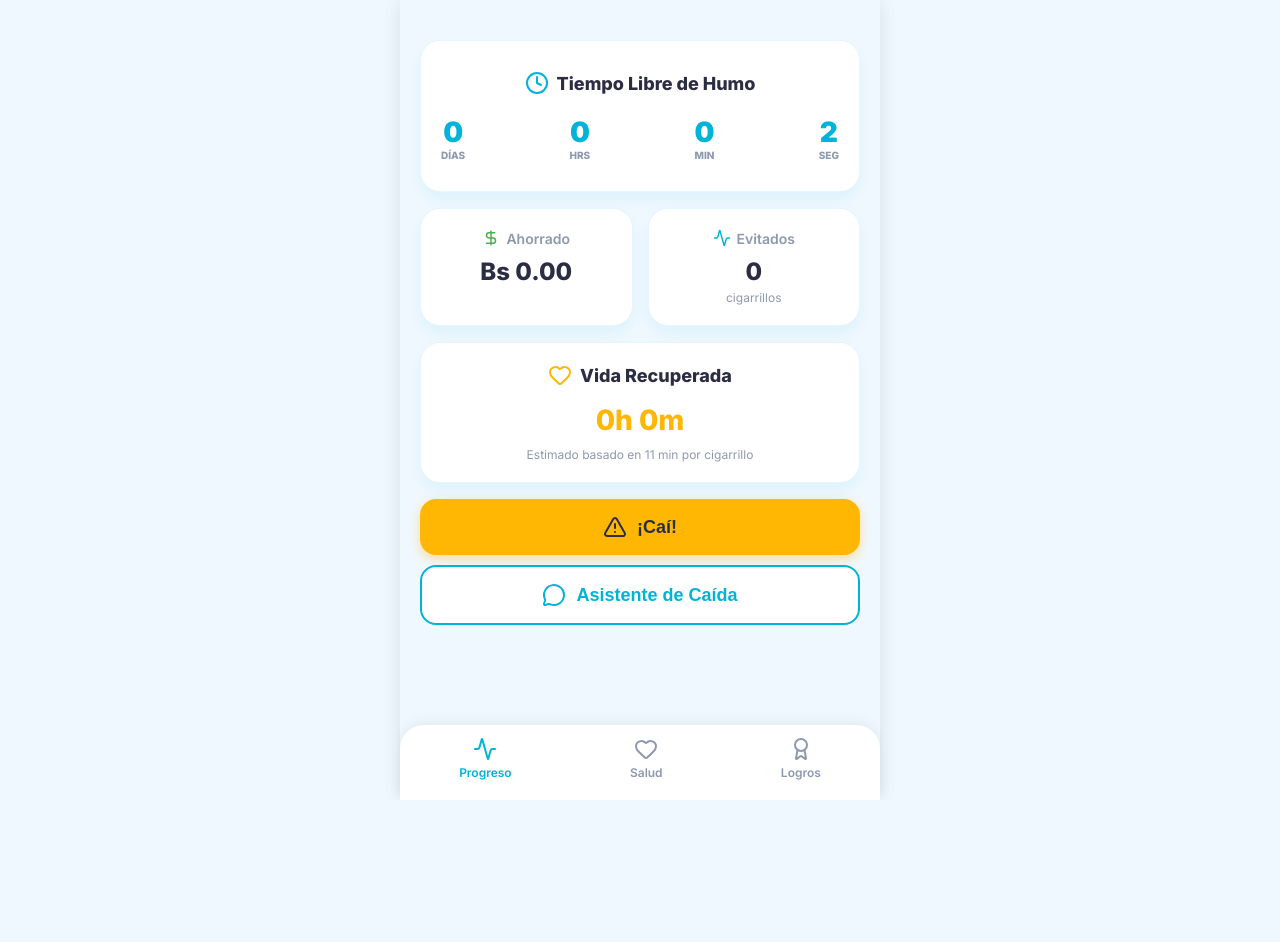
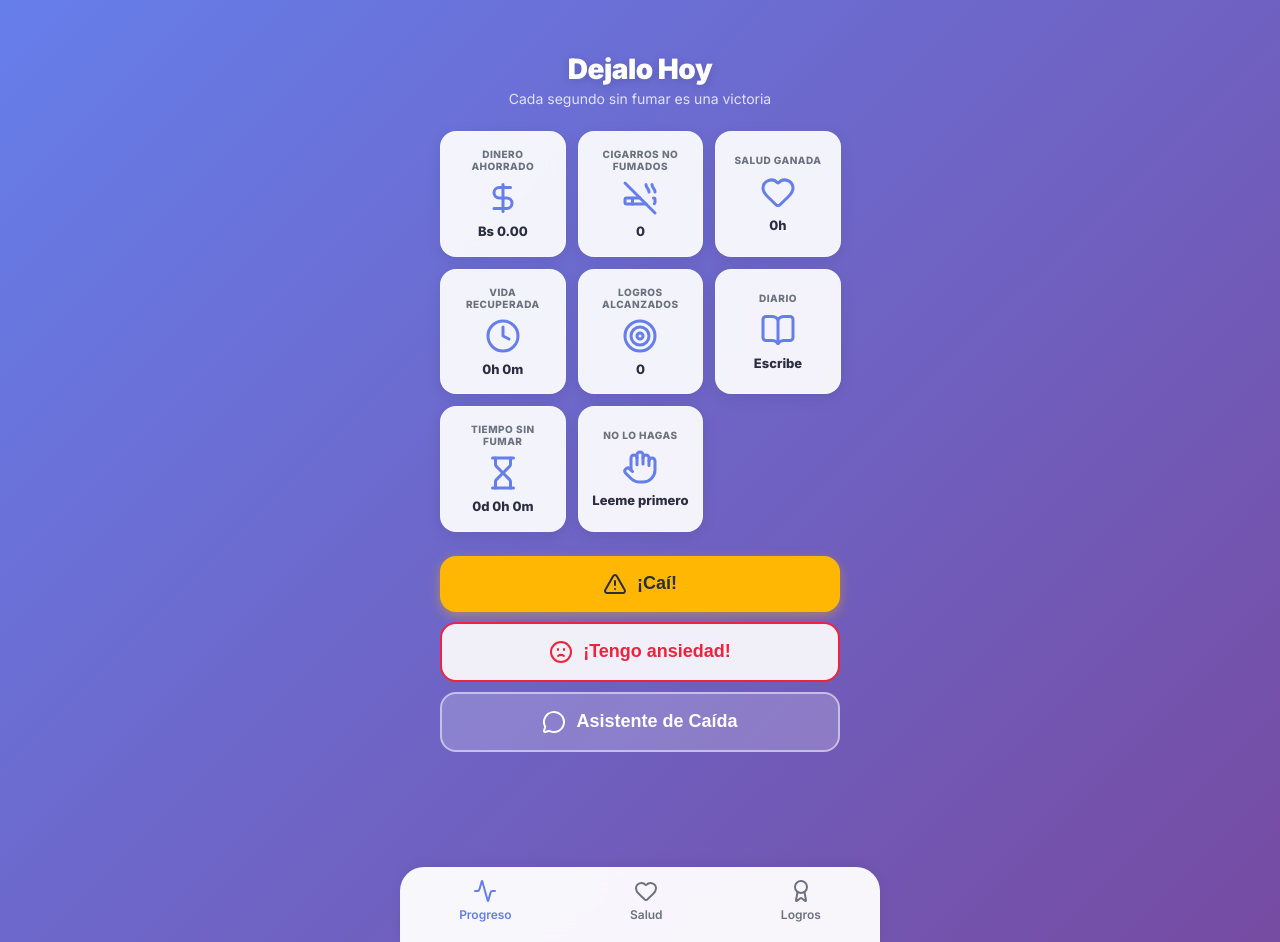
Before and after one commit to jangelbsc-design/dejalohoy, a React (Vite) app: page /#/onboarding in a window 1280 px wide. Both pictures are taken after a click on the button "¡Empezar mi nueva vida!". Before the commit the page ends 800 px from the top, so only its background shows below. Built offline with nearby package versions, Linux system fonts and the light colour scheme.

Commit message:
feat: rediseno completo Dashboard con gradiente, grid de 8 tarjetas, boton ansiedad con 6 consejos avalados, modales Diario y No lo hagas

```diff
--- a/src/index.css
+++ b/src/index.css
@@ -1,13 +1,16 @@
 :root {
-  --primary: #00B4D8;
-  --primary-dark: #0077B6;
-  --background: #F0F8FF;
-  --surface: #FFFFFF;
+  --primary: #667eea;
+  --primary-dark: #5a67d8;
+  --background-start: #667eea;
+  --background-end: #764ba2;
+  --surface: rgba(255, 255, 255, 0.92);
+  --surface-hover: rgba(255, 255, 255, 0.98);
   --text: #2B2D42;
-  --text-secondary: #8D99AE;
+  --text-secondary: #6B7280;
   --success: #4CAF50;
   --danger: #EF233C;
   --warning: #FFB703;
+  --card-shadow: 0 4px 16px rgba(0, 0, 0, 0.08);
 
   --font-family: 'Inter', system-ui, -apple-system, sans-serif;
 }
@@ -19,104 +22,114 @@
 }
 
 body {
-  background-color: var(--background);
+  background: linear-gradient(135deg, #667eea 0%, #764ba2 100%);
+  min-height: 100vh;
   color: var(--text);
   font-family: var(--font-family);
   -webkit-font-smoothing: antialiased;
-  /* Centrar en pantallas grandes para simular celular */
   display: flex;
   justify-content: center;
-  min-height: 100vh;
 }
 
 #root {
   width: 100%;
-  max-width: 480px; /* Tamaño máximo tipo celular */
-  background-color: var(--background);
+  max-width: 480px;
   min-height: 100vh;
   position: relative;
   display: flex;
   flex-direction: column;
-  box-shadow: 0 0 20px rgba(0,0,0,0.05);
 }
 
-/* Scroll oculto pero funcional */
 ::-webkit-scrollbar {
   width: 0px;
   background: transparent;
 }
 
-/* Utilidades generales */
-.page-container {
+/* Dashboard */
+.dashboard {
   flex: 1;
-  padding: 20px;
-  padding-bottom: 90px; /* Espacio para el nav bottom */
+  padding: 32px 20px;
+  padding-bottom: 100px;
   overflow-y: auto;
 }
 
-.title {
+.dash-title {
   font-size: 28px;
-  font-weight: 800;
-  color: var(--primary);
-  margin-bottom: 8px;
+  font-weight: 900;
+  color: white;
+  text-align: center;
+  margin-bottom: 4px;
+  letter-spacing: -0.5px;
+  text-shadow: 0 2px 8px rgba(0, 0, 0, 0.15);
 }
 
-.subtitle {
-  font-size: 16px;
-  color: var(--text-secondary);
+.dash-subtitle {
+  font-size: 14px;
+  color: rgba(255, 255, 255, 0.80);
+  text-align: center;
   margin-bottom: 24px;
-  line-height: 1.4;
+  font-weight: 400;
 }
 
-/* Tarjetas (Glass/Modern) */
-.card {
-  background-color: var(--surface);
-  border-radius: 20px;
-  padding: 20px;
-  margin-bottom: 16px;
-  box-shadow: 0 8px 16px rgba(0, 180, 216, 0.08);
-  border: 1px solid rgba(0, 180, 216, 0.1);
-  transition: transform 0.2s ease;
+.dash-grid {
+  display: grid;
+  grid-template-columns: repeat(3, 1fr);
+  gap: 12px;
+  margin-bottom: 24px;
 }
 
-.card:hover {
-  transform: translateY(-2px);
+.dash-card {
+  background: var(--surface);
+  backdrop-filter: blur(12px);
+  border-radius: 16px;
+  padding: 16px 12px;
+  display: flex;
+  flex-direction: column;
+  align-items: center;
+  justify-content: center;
+  gap: 8px;
+  box-shadow: var(--card-shadow);
+  border: 1px solid rgba(255, 255, 255, 0.3);
+  transition: transform 0.2s ease, box-shadow 0.2s ease;
+  aspect-ratio: 1;
+  text-align: center;
 }
 
-/* Botones */
-.btn-primary {
-  background-color: var(--primary);
-  color: white;
-  border: none;
-  border-radius: 16px;
-  padding: 16px 20px;
-  font-size: 18px;
-  font-weight: bold;
-  cursor: pointer;
-  width: 100%;
-  box-shadow: 0 4px 12px rgba(0, 180, 216, 0.3);
-  transition: background-color 0.2s, transform 0.1s;
+.dash-card:hover {
+  transform: translateY(-2px);
+  box-shadow: 0 6px 24px rgba(0, 0, 0, 0.12);
+  background: var(--surface-hover);
 }
 
-.btn-primary:active {
-  transform: scale(0.98);
-  background-color: var(--primary-dark);
+.dash-card-clickable {
+  cursor: pointer;
 }
 
-.btn-danger {
-  background-color: var(--danger);
-  color: white;
-  border: none;
-  border-radius: 16px;
-  padding: 16px 20px;
-  font-size: 18px;
-  font-weight: bold;
-  cursor: pointer;
-  width: 100%;
-  box-shadow: 0 4px 12px rgba(239, 35, 60, 0.3);
+.dash-label {
+  font-size: 10px;
+  font-weight: 700;
+  color: var(--text-secondary);
+  text-transform: uppercase;
+  letter-spacing: 0.5px;
+  line-height: 1.2;
+}
+
+.dash-icon {
+  color: var(--primary);
+  flex-shrink: 0;
+}
+
+.dash-value {
+  font-size: 13px;
+  font-weight: 800;
+  color: var(--text);
+  line-height: 1.2;
+}
+
+/* Action Buttons */
+.dash-actions {
   display: flex;
-  align-items: center;
-  justify-content: center;
+  flex-direction: column;
   gap: 10px;
 }
 
@@ -143,10 +156,32 @@ body {
   background-color: #e6a500;
 }
 
+.btn-anxiety {
+  background: rgba(255, 255, 255, 0.9);
+  color: var(--danger);
+  border: 2px solid var(--danger);
+  border-radius: 16px;
+  padding: 16px 20px;
+  font-size: 18px;
+  font-weight: bold;
+  cursor: pointer;
+  width: 100%;
+  display: flex;
+  align-items: center;
+  justify-content: center;
+  gap: 10px;
+  transition: background-color 0.2s, transform 0.1s;
+}
+
+.btn-anxiety:active {
+  transform: scale(0.98);
+  background-color: rgba(239, 35, 60, 0.05);
+}
+
 .btn-assistant {
-  background-color: var(--surface);
-  color: var(--primary);
-  border: 2px solid var(--primary);
+  background: rgba(255, 255, 255, 0.2);
+  color: white;
+  border: 2px solid rgba(255, 255, 255, 0.5);
   border-radius: 16px;
   padding: 16px 20px;
   font-size: 18px;
@@ -162,7 +197,7 @@ body {
 
 .btn-assistant:active {
   transform: scale(0.98);
-  background-color: rgba(0, 180, 216, 0.05);
+  background: rgba(255, 255, 255, 0.3);
 }
 
 /* Modal */
@@ -172,7 +207,7 @@ body {
   left: 0;
   width: 100%;
   height: 100%;
-  background-color: rgba(0, 0, 0, 0.5);
+  background-color: rgba(0, 0, 0, 0.55);
   display: flex;
   justify-content: center;
   align-items: center;
@@ -181,7 +216,8 @@ body {
 }
 
 .modal-content {
-  background-color: var(--surface);
+  background: var(--surface);
+  backdrop-filter: blur(16px);
   border-radius: 24px;
   padding: 28px;
   max-width: 440px;
@@ -189,7 +225,8 @@ body {
   max-height: 80vh;
   overflow-y: auto;
   position: relative;
-  box-shadow: 0 20px 60px rgba(0, 0, 0, 0.3);
+  box-shadow: 0 20px 60px rgba(0, 0, 0, 0.25);
+  border: 1px solid rgba(255, 255, 255, 0.3);
 }
 
 .modal-close {
@@ -212,17 +249,151 @@ body {
   background-color: rgba(0, 0, 0, 0.05);
 }
 
-/* Bottom Navigation */
+.modal-title {
+  font-size: 22px;
+  font-weight: 800;
+  color: var(--primary);
+  margin-bottom: 16px;
+  padding-right: 32px;
+}
+
+.modal-body {
+  margin-bottom: 16px;
+  line-height: 1.6;
+  color: var(--text);
+  font-size: 15px;
+}
+
+.modal-list {
+  padding-left: 20px;
+  display: flex;
+  flex-direction: column;
+  gap: 12px;
+  font-size: 14px;
+  line-height: 1.5;
+  color: var(--text);
+}
+
+.modal-quote {
+  margin-top: 16px;
+  font-style: italic;
+  color: var(--text-secondary);
+  font-size: 14px;
+  text-align: center;
+}
+
+/* Diary */
+.diary-textarea {
+  width: 100%;
+  padding: 16px;
+  border-radius: 12px;
+  border: 1px solid rgba(0, 0, 0, 0.1);
+  background: rgba(255, 255, 255, 0.8);
+  font-family: var(--font-family);
+  font-size: 15px;
+  color: var(--text);
+  outline: none;
+  resize: vertical;
+  transition: border-color 0.2s;
+}
+
+.diary-textarea:focus {
+  border-color: var(--primary);
+}
+
+/* Legacy styles (keep for other pages) */
+.page-container {
+  flex: 1;
+  padding: 20px;
+  padding-bottom: 90px;
+  overflow-y: auto;
+}
+
+.title {
+  font-size: 28px;
+  font-weight: 800;
+  color: var(--primary);
+  margin-bottom: 8px;
+}
+
+.subtitle {
+  font-size: 16px;
+  color: var(--text-secondary);
+  margin-bottom: 24px;
+  line-height: 1.4;
+}
+
+.card {
+  background-color: var(--surface);
+  border-radius: 20px;
+  padding: 20px;
+  margin-bottom: 16px;
+  box-shadow: 0 8px 16px rgba(0, 0, 0, 0.06);
+  border: 1px solid rgba(0, 0, 0, 0.06);
+  transition: transform 0.2s ease;
+}
+
+.card:hover {
+  transform: translateY(-2px);
+}
+
+.btn-primary {
+  background: linear-gradient(135deg, #667eea, #764ba2);
+  color: white;
+  border: none;
+  border-radius: 16px;
+  padding: 16px 20px;
+  font-size: 18px;
+  font-weight: bold;
+  cursor: pointer;
+  width: 100%;
+  box-shadow: 0 4px 12px rgba(102, 126, 234, 0.3);
+  transition: transform 0.1s;
+}
+
+.btn-primary:active {
+  transform: scale(0.98);
+}
+
+.input-group {
+  margin-bottom: 20px;
+  display: flex;
+  flex-direction: column;
+  gap: 8px;
+}
+
+.input-group label {
+  font-size: 14px;
+  font-weight: 600;
+  color: var(--text);
+}
+
+.input-group input {
+  padding: 16px;
+  border-radius: 12px;
+  border: 1px solid rgba(0, 0, 0, 0.1);
+  background-color: white;
+  font-size: 16px;
+  color: var(--text);
+  outline: none;
+  transition: border-color 0.2s;
+}
+
+.input-group input:focus {
+  border-color: var(--primary);
+}
+
 .bottom-nav {
   position: absolute;
   bottom: 0;
   left: 0;
   width: 100%;
-  background-color: var(--surface);
+  background: rgba(255, 255, 255, 0.95);
+  backdrop-filter: blur(12px);
   display: flex;
   justify-content: space-around;
   padding: 12px 0 20px 0;
-  box-shadow: 0 -4px 12px rgba(0,0,0,0.05);
+  box-shadow: 0 -4px 12px rgba(0, 0, 0, 0.05);
   border-top-left-radius: 24px;
   border-top-right-radius: 24px;
 }
@@ -242,32 +413,3 @@ body {
 .nav-item.active {
   color: var(--primary);
 }
-
-/* Inputs */
-.input-group {
-  margin-bottom: 20px;
-  display: flex;
-  flex-direction: column;
-  gap: 8px;
-}
-
-.input-group label {
-  font-size: 14px;
-  font-weight: 600;
-  color: var(--text);
-}
-
-.input-group input {
-  padding: 16px;
-  border-radius: 12px;
-  border: 1px solid rgba(0, 180, 216, 0.2);
-  background-color: var(--surface);
-  font-size: 16px;
-  color: var(--text);
-  outline: none;
-  transition: border-color 0.2s;
-}
-
-.input-group input:focus {
-  border-color: var(--primary);
-}
--- a/src/pages/Dashboard.tsx
+++ b/src/pages/Dashboard.tsx
@@ -1,6 +1,6 @@
 import { useEffect, useState } from 'react';
 import { useStore } from '../store/useStore';
-import { Clock, DollarSign, Activity, Heart, AlertTriangle, MessageCircle, X } from 'lucide-react';
+import { DollarSign, CigaretteOff, Heart, Clock, Target, BookOpen, Hourglass, Hand, AlertTriangle, MessageCircle, Frown, X } from 'lucide-react';
 import {
   calculateFreeTime,
   calculateFreeTimeInDays,
@@ -15,6 +15,10 @@ export default function Dashboard() {
   const profile = useStore((state) => state.profile);
   const resetProfile = useStore((state) => state.resetProfile);
   const [showAssistant, setShowAssistant] = useState(false);
+  const [showAnxiety, setShowAnxiety] = useState(false);
+  const [showDiary, setShowDiary] = useState(false);
+  const [showNoFumes, setShowNoFumes] = useState(false);
+  const [diaryEntry, setDiaryEntry] = useState('');
 
   const [time, setTime] = useState<FreeTime>({ days: 0, hours: 0, minutes: 0, seconds: 0 });
   const [money, setMoney] = useState(0);
@@ -49,86 +53,80 @@ export default function Dashboard() {
     }
   };
 
+  const safeNumber = (val: number | undefined | null): number => val ?? 0;
+
   return (
-    <div style={{ paddingTop: '20px' }}>
+    <div className="dashboard">
 
-      {/* Tarjeta Principal: Tiempo Libre */}
-      <div className="card" style={{ padding: '30px 20px', textAlign: 'center' }}>
-        <div style={{ display: 'flex', alignItems: 'center', justifyContent: 'center', gap: '8px', marginBottom: '16px' }}>
-          <Clock color="var(--primary)" size={24} />
-          <h2 style={{ fontSize: '18px', margin: 0 }}>Tiempo Libre de Humo</h2>
+      <h1 className="dash-title">Dejalo Hoy</h1>
+      <p className="dash-subtitle">Cada segundo sin fumar es una victoria</p>
+
+      <div className="dash-grid">
+        <div className="dash-card">
+          <span className="dash-label">Dinero Ahorrado</span>
+          <DollarSign size={36} className="dash-icon" />
+          <span className="dash-value">Bs {safeNumber(money).toFixed(2)}</span>
         </div>
 
-        <div style={{ display: 'flex', justifyContent: 'space-between', marginTop: '20px' }}>
-          <div style={{ display: 'flex', flexDirection: 'column', alignItems: 'center' }}>
-            <span style={{ fontSize: '28px', fontWeight: '900', color: 'var(--primary)' }}>{time.days}</span>
-            <span style={{ fontSize: '10px', color: 'var(--text-secondary)', fontWeight: 'bold' }}>DÍAS</span>
+        <div className="dash-card">
+          <span className="dash-label">Cigarros No Fumados</span>
+          <CigaretteOff size={36} className="dash-icon" />
+          <span className="dash-value">{safeNumber(cigs)}</span>
         </div>
-          <div style={{ display: 'flex', flexDirection: 'column', alignItems: 'center' }}>
-            <span style={{ fontSize: '28px', fontWeight: '900', color: 'var(--primary)' }}>{time.hours}</span>
-            <span style={{ fontSize: '10px', color: 'var(--text-secondary)', fontWeight: 'bold' }}>HRS</span>
+
+        <div className="dash-card">
+          <span className="dash-label">Salud Ganada</span>
+          <Heart size={36} className="dash-icon" />
+          <span className="dash-value">{life.days > 0 ? `${life.days}d` : `${life.hours}h`}</span>
         </div>
-          <div style={{ display: 'flex', flexDirection: 'column', alignItems: 'center' }}>
-            <span style={{ fontSize: '28px', fontWeight: '900', color: 'var(--primary)' }}>{time.minutes}</span>
-            <span style={{ fontSize: '10px', color: 'var(--text-secondary)', fontWeight: 'bold' }}>MIN</span>
+
+        <div className="dash-card">
+          <span className="dash-label">Vida Recuperada</span>
+          <Clock size={36} className="dash-icon" />
+          <span className="dash-value">{life.days > 0 ? `${life.days}d ` : ''}{life.hours}h {life.minutes}m</span>
         </div>
-          <div style={{ display: 'flex', flexDirection: 'column', alignItems: 'center' }}>
-            <span style={{ fontSize: '28px', fontWeight: '900', color: 'var(--primary)' }}>{time.seconds}</span>
-            <span style={{ fontSize: '10px', color: 'var(--text-secondary)', fontWeight: 'bold' }}>SEG</span>
+
+        <div className="dash-card">
+          <span className="dash-label">Logros Alcanzados</span>
+          <Target size={36} className="dash-icon" />
+          <span className="dash-value">{time.days >= 1 ? 1 : 0}</span>
         </div>
+
+        <div className="dash-card dash-card-clickable" onClick={() => setShowDiary(true)}>
+          <span className="dash-label">Diario</span>
+          <BookOpen size={36} className="dash-icon" />
+          <span className="dash-value">Escribe</span>
+        </div>
+
+        <div className="dash-card">
+          <span className="dash-label">Tiempo Sin Fumar</span>
+          <Hourglass size={36} className="dash-icon" />
+          <span className="dash-value">{time.days}d {time.hours}h {time.minutes}m</span>
+        </div>
+
+        <div className="dash-card dash-card-clickable" onClick={() => setShowNoFumes(true)}>
+          <span className="dash-label">No lo hagas</span>
+          <Hand size={36} className="dash-icon" />
+          <span className="dash-value">Leeme primero</span>
         </div>
       </div>
 
-      <div style={{ display: 'flex', gap: '15px' }}>
-        {/* Tarjeta: Dinero Ahorrado */}
-        <div className="card" style={{ flex: 1, textAlign: 'center' }}>
-          <div style={{ display: 'flex', alignItems: 'center', justifyContent: 'center', gap: '6px', marginBottom: '10px' }}>
-            <DollarSign color="var(--success)" size={18} />
-            <span style={{ fontSize: '14px', color: 'var(--text-secondary)', fontWeight: '600' }}>Ahorrado</span>
-          </div>
-          <div style={{ fontSize: '24px', fontWeight: 'bold', color: 'var(--text)' }}>
-            Bs {money.toFixed(2)}
-          </div>
-        </div>
-
-        {/* Tarjeta: Cigarrillos No Fumados */}
-        <div className="card" style={{ flex: 1, textAlign: 'center' }}>
-          <div style={{ display: 'flex', alignItems: 'center', justifyContent: 'center', gap: '6px', marginBottom: '10px' }}>
-            <Activity color="var(--primary)" size={18} />
-            <span style={{ fontSize: '14px', color: 'var(--text-secondary)', fontWeight: '600' }}>Evitados</span>
-          </div>
-          <div style={{ fontSize: '24px', fontWeight: 'bold', color: 'var(--text)' }}>
-            {cigs}
-          </div>
-          <div style={{ fontSize: '12px', color: 'var(--text-secondary)', marginTop: '4px' }}>cigarrillos</div>
-        </div>
-      </div>
-
-      {/* Tarjeta: Vida Recuperada */}
-      <div className="card" style={{ textAlign: 'center' }}>
-        <div style={{ display: 'flex', alignItems: 'center', justifyContent: 'center', gap: '8px', marginBottom: '16px' }}>
-          <Heart color="var(--warning)" size={24} />
-          <h2 style={{ fontSize: '18px', margin: 0 }}>Vida Recuperada</h2>
-        </div>
-        <div style={{ fontSize: '28px', fontWeight: 'bold', color: 'var(--warning)', margin: '10px 0' }}>
-          {life.days > 0 ? `${life.days}d ` : ''}{life.hours}h {life.minutes}m
-        </div>
-        <div style={{ fontSize: '12px', color: 'var(--text-secondary)' }}>
-          Estimado basado en 11 min por cigarrillo
-        </div>
-      </div>
-
-      {/* Botón Caí */}
-      <button className="btn-cai" onClick={handleCai} style={{ marginTop: '10px' }}>
+      <div className="dash-actions">
+        <button className="btn-cai" onClick={handleCai}>
           <AlertTriangle size={24} />
           ¡Caí!
         </button>
 
-      {/* Botón Asistente de Caída */}
-      <button className="btn-assistant" onClick={() => setShowAssistant(true)} style={{ marginTop: '10px' }}>
+        <button className="btn-anxiety" onClick={() => setShowAnxiety(true)}>
+          <Frown size={24} />
+          ¡Tengo ansiedad!
+        </button>
+
+        <button className="btn-assistant" onClick={() => setShowAssistant(true)}>
           <MessageCircle size={24} />
           Asistente de Caída
         </button>
+      </div>
 
       {/* Modal Asistente de Caída */}
       {showAssistant && (
@@ -137,14 +135,9 @@ export default function Dashboard() {
             <button className="modal-close" onClick={() => setShowAssistant(false)}>
               <X size={20} />
             </button>
-            <h2 style={{ fontSize: '22px', fontWeight: 800, color: 'var(--primary)', marginBottom: '16px' }}>
-              Asistente de Caída
-            </h2>
-            <p style={{ marginBottom: '16px', lineHeight: 1.6 }}>
-              Si has fumado, no te preocupes. Un tropiezo no es el fin de tu camino.
-              Esto es lo que puedes hacer ahora:
-            </p>
-            <ul style={{ paddingLeft: '20px', display: 'flex', flexDirection: 'column', gap: '12px' }}>
+            <h2 className="modal-title">Asistente de Caída</h2>
+            <p className="modal-body">Si has fumado, no te preocupes. Un tropiezo no es el fin de tu camino. Esto es lo que puedes hacer ahora:</p>
+            <ul className="modal-list">
               <li><strong>Reconócelo como un tropiezo, no una derrota.</strong> No dejes que un cigarro arruine todo tu progreso. Lo importante es seguir adelante.</li>
               <li><strong>Identifica el desencadenante.</strong> ¿Estrés? ¿Alcohol? ¿Ansiedad? Saber qué lo causó te ayudará a prepararte para la próxima vez.</li>
               <li><strong>Reinicia ahora mismo.</strong> Presiona "Caí" para reiniciar el contador y vuelve a empezar. Cada minuto sin fumar cuenta.</li>
@@ -152,9 +145,73 @@ export default function Dashboard() {
               <li><strong>Busca apoyo.</strong> Habla con alguien de confianza. Compartir lo que sientes reduce la carga y te fortalece.</li>
               <li><strong>Retoma tu plan.</strong> Revisa por qué decidiste dejar de fumar. Tus razones siguen siendo válidas.</li>
             </ul>
-            <p style={{ marginTop: '16px', fontStyle: 'italic', color: 'var(--text-secondary)' }}>
-              "El éxito no es no caer nunca, sino levantarse cada vez que caes." — Confucio
-            </p>
+            <p className="modal-quote">"El éxito no es no caer nunca, sino levantarse cada vez que caes." — Confucio</p>
+          </div>
+        </div>
+      )}
+
+      {/* Modal Ansiedad */}
+      {showAnxiety && (
+        <div className="modal-overlay" onClick={() => setShowAnxiety(false)}>
+          <div className="modal-content" onClick={(e) => e.stopPropagation()}>
+            <button className="modal-close" onClick={() => setShowAnxiety(false)}>
+              <X size={20} />
+            </button>
+            <h2 className="modal-title">¡Tranquilo! Aquí tienes 6 consejos</h2>
+            <p className="modal-body">La ansiedad al dejar de fumar es normal y pasajera. Prueba estas técnicas avaladas por organizaciones de salud:</p>
+            <ul className="modal-list">
+              <li><strong>Respiración 4-7-8 (Mayo Clinic):</strong> Inhala por la nariz 4 segundos, retén 7 segundos, exhala por la boca 8 segundos. Repite 4 veces. Activa el sistema nervioso parasimpático y reduce la ansiedad al instante.</li>
+              <li><strong>Distráete 10 minutos (CDC - Smokefree.gov):</strong> El craving dura solo 15-20 minutos. Mantén tus manos ocupadas: aprieta una pelota antiestrés, escribe, o arma algo. La urgencia pasará.</li>
+              <li><strong>Agua fría (American Cancer Society):</strong> Bebe un vaso de agua fría o lávate la cara. El choque térmico activa el reflejo de inmersión, disminuyendo el ritmo cardíaco y la ansiedad.</li>
+              <li><strong>5 minutos de movimiento (Cleveland Clinic):</strong> Camina rápido, sube escaleras o haz saltos. El ejercicio libera endorfinas (analgésicos naturales) y reduce el deseo de fumar.</li>
+              <li><strong>Identifica tu disparador (NHS):</strong> ¿Café? ¿Estrés? ¿Después de comer? Identificar qué activó el craving te permite anticiparte y romper el ciclo.</li>
+              <li><strong>Apoyo social inmediato (WHO):</strong> Llama a un amigo, manda un mensaje o repite en voz alta: "Esto es pasajero, yo puedo con esto". Compartir reduce la intensidad del craving.</li>
+            </ul>
+            <p className="modal-quote">"La ansiedad es una señal de que estás creciendo, no de que estás fracasando."</p>
+          </div>
+        </div>
+      )}
+
+      {/* Modal Diario */}
+      {showDiary && (
+        <div className="modal-overlay" onClick={() => setShowDiary(false)}>
+          <div className="modal-content" onClick={(e) => e.stopPropagation()}>
+            <button className="modal-close" onClick={() => setShowDiary(false)}>
+              <X size={20} />
+            </button>
+            <h2 className="modal-title">Mi Diario</h2>
+            <p className="modal-body">Escribe cómo te sientes en este momento. Desahogarte ayuda a liberar la ansiedad.</p>
+            <textarea
+              className="diary-textarea"
+              placeholder="Hoy me siento..."
+              value={diaryEntry}
+              onChange={(e) => setDiaryEntry(e.target.value)}
+              rows={6}
+            />
+            {diaryEntry && (
+              <p className="modal-quote" style={{ marginTop: '12px' }}>Gracias por escribir. Reconocer tus emociones es un gran paso. ✨</p>
+            )}
+          </div>
+        </div>
+      )}
+
+      {/* Modal No lo hagas */}
+      {showNoFumes && (
+        <div className="modal-overlay" onClick={() => setShowNoFumes(false)}>
+          <div className="modal-content" onClick={(e) => e.stopPropagation()}>
+            <button className="modal-close" onClick={() => setShowNoFumes(false)}>
+              <X size={20} />
+            </button>
+            <h2 className="modal-title">No lo hagas</h2>
+            <p className="modal-body">Antes de fumarlo, lee esto:</p>
+            <ul className="modal-list">
+              <li><strong>¿Realmente lo necesitas?</strong> El craving es solo una señal de tu cerebro acostumbrado a la nicotina. Pasa en minutos. No le des poder.</li>
+              <li><strong>¿Qué vas a perder?</strong> Cada cigarro reinicia tu progreso. El tiempo, el dinero, la salud y el orgullo de haberlo logrado.</li>
+              <li><strong>¿Qué pasará después?</strong> La culpa y la frustración serán peores que el alivio de 3 minutos. No vale la pena.</li>
+              <li><strong>Haz esto primero:</strong> Bebe agua. Respira 4-7-8. Camina 5 minutos. Si después de eso aún quieres fumarlo, vuelve a leer esto.</li>
+              <li><strong>Mereces estar libre.</strong> Tomaste la mejor decisión de tu vida. No dejes que un momento de debilidad la arruine.</li>
+            </ul>
+            <p className="modal-quote">"Un antojo es solo un pensamiento. Tú eres más grande que tus pensamientos."</p>
           </div>
         </div>
       )}
```
Lines whose indentation alone changed are shown as unchanged.
